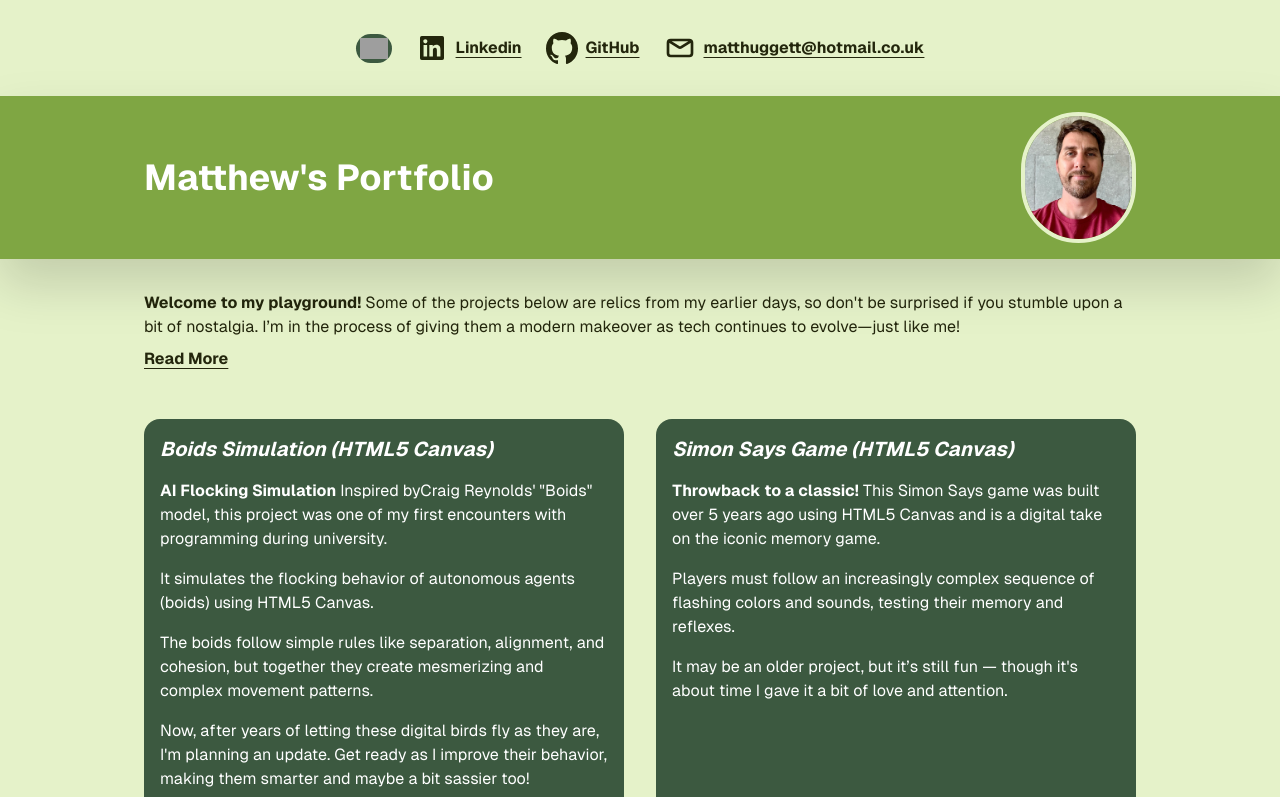
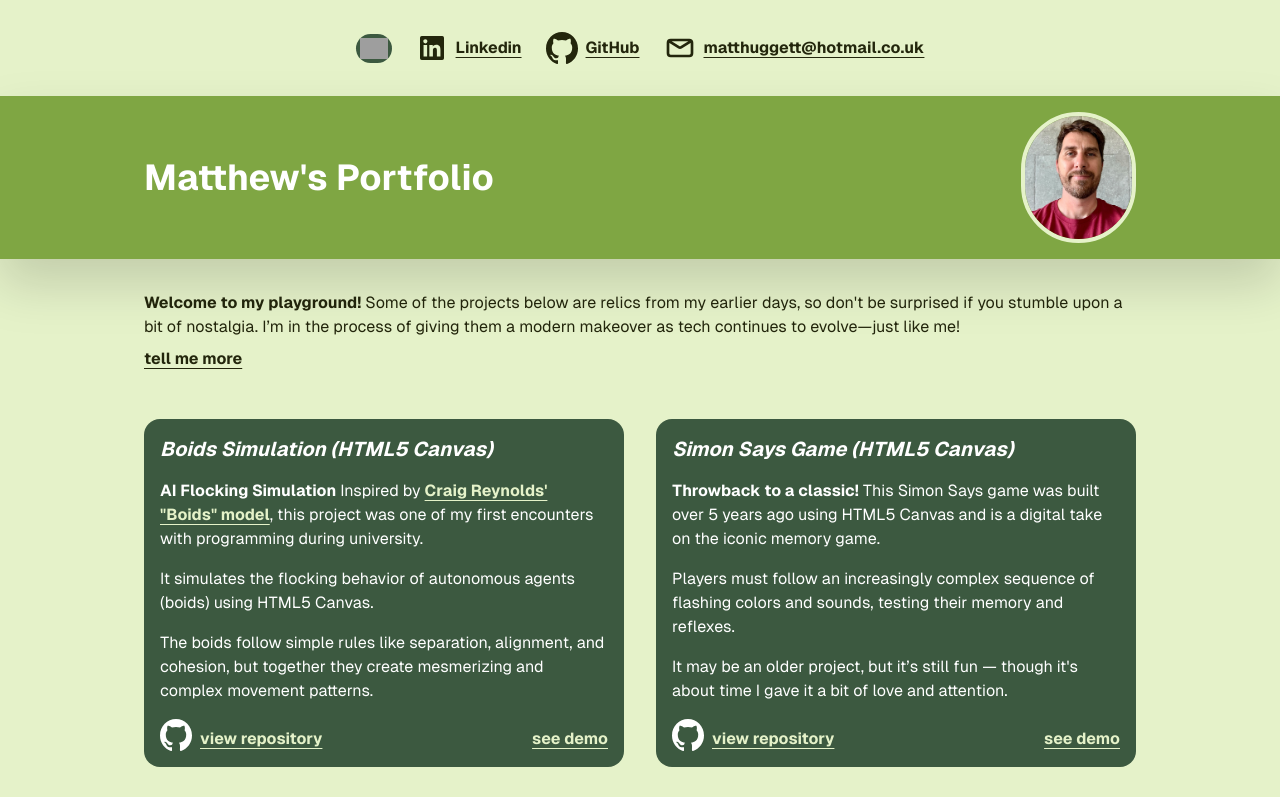
Before and after one commit to huggie1984/portfolio, a Next.js app: page / in a window 1280 px wide. Shown: the top 797 px of the page. Built offline with nearby package versions, Linux system fonts and the light colour scheme; grey boxes are pictures that could not be loaded.

Commit message:
minor changes

```diff
--- a/app/page.tsx
+++ b/app/page.tsx
@@ -114,8 +114,12 @@ export default function Home() {
             siteUrl="https://boids.mhuggs.com"
           >
             <p>
-              <strong>AI Flocking Simulation</strong> Inspired by
-              <a href="https://www.red3d.com/cwr/boids/" target="_blank">
+              <strong>AI Flocking Simulation</strong> Inspired by{' '}
+              <a
+                className="link-light"
+                href="https://www.red3d.com/cwr/boids/"
+                target="_blank"
+              >
                 Craig Reynolds&#39; &#34;Boids&#34; model
               </a>
               , this project was one of my first encounters with programming
@@ -129,11 +133,6 @@ export default function Home() {
               The boids follow simple rules like separation, alignment, and
               cohesion, but together they create mesmerizing and complex
               movement patterns.
-            </p>
-            <p>
-              Now, after years of letting these digital birds fly as they are,
-              I&#39;m planning an update. Get ready as I improve their behavior,
-              making them smarter and maybe a bit sassier too!
             </p>
           </Card>
           <Card
--- a/components/card/card.tsx
+++ b/components/card/card.tsx
@@ -49,10 +49,10 @@ export const Card = ({
             </g>
           </g>
         </svg>
-        View repo
+        <span className="self-end">view repository</span>
       </a>
       <a target="_blank" className="link-light" href={siteUrl}>
-        WebSite
+        see demo
       </a>
     </nav>
   </div>
--- a/components/read-more/read-more.tsx
+++ b/components/read-more/read-more.tsx
@@ -23,7 +23,7 @@ export const ReadMore = ({
         className="mt-2 text-bamboo-800 link-dark dark:link-light underline underline-offset-4 font-bold"
         onClick={toggleExpand}
       >
-        {isExpanded ? 'Read Less' : 'Read More'}
+        {isExpanded ? 'tell me less' : 'tell me more'}
       </button>
     </div>
   );
```
Also changed, not shown: 1 other file (tests, documents, lock files or other folders).
